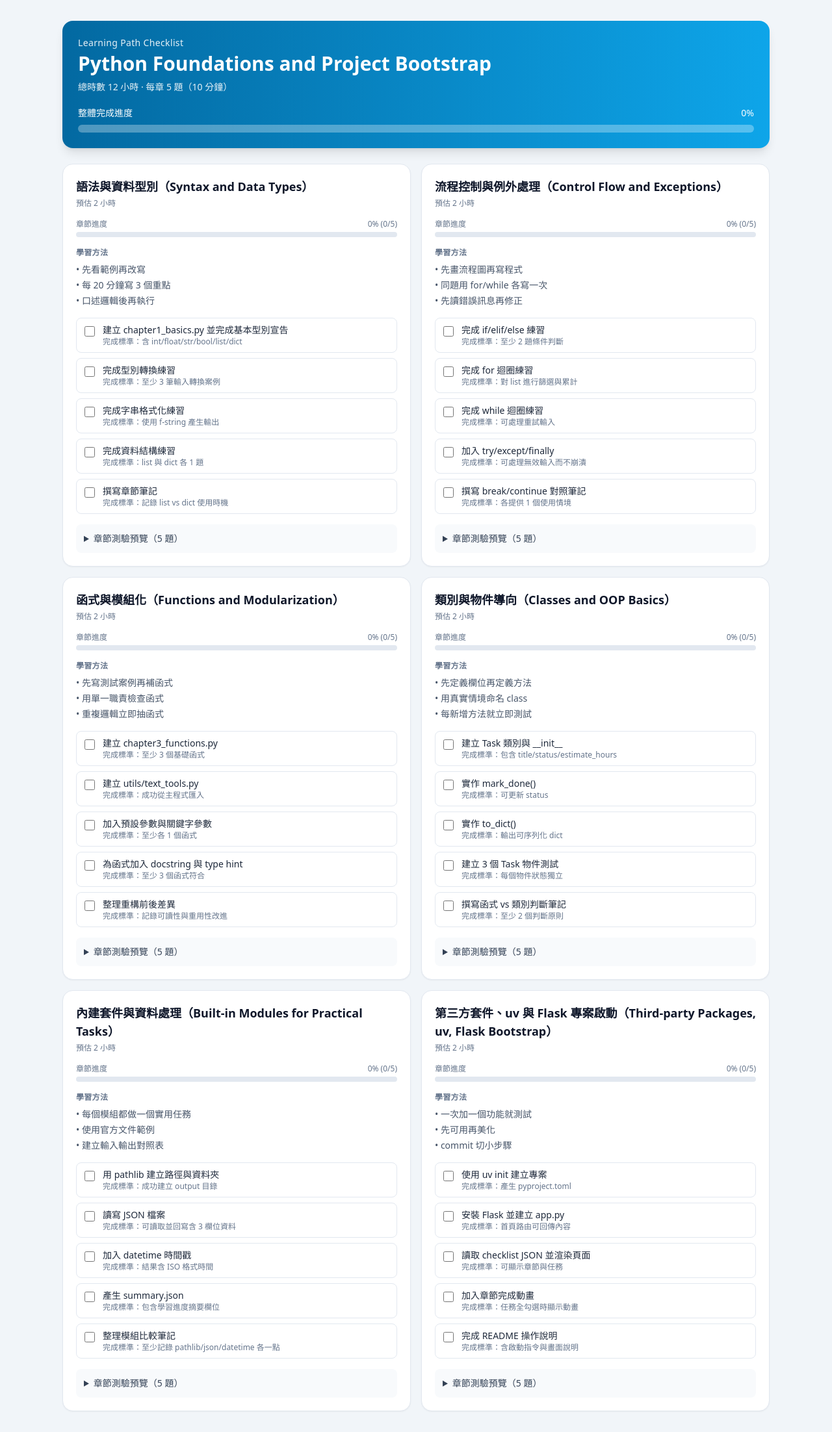
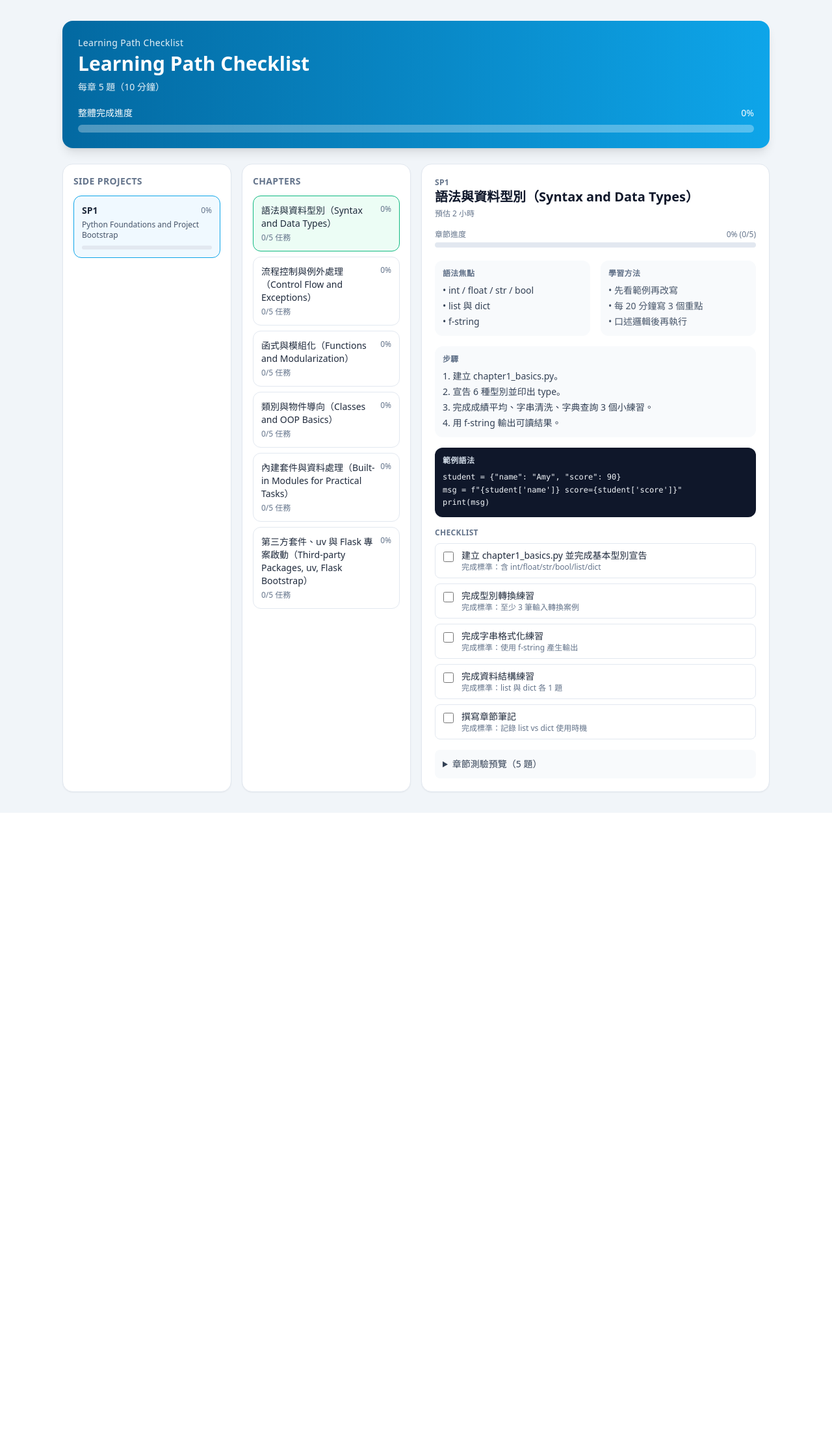
Before and after one commit to mengju-lin/programming-self-learning-path, a Flask app: page / in a window 1280 px wide. Shown: the whole page at 65% size. After the commit the page ends 1251 px from the top, so only its background shows below. Run offline with Flask 3, Linux system fonts and the light colour scheme; some libraries are stand-ins or nearby versions.

Commit message:
sp detailed outline jsons and update checklist app

```diff
--- a/checklist-app/static/app.js
+++ b/checklist-app/static/app.js
@@ -1,19 +1,88 @@
-const data = JSON.parse(document.getElementById("checklist-data").textContent);
-const root = document.getElementById("chapters");
+const rawData = JSON.parse(document.getElementById("checklist-data").textContent);
+const spListEl = document.getElementById("sp-list");
+const chapterListEl = document.getElementById("chapter-list");
+const chapterDetailEl = document.getElementById("chapter-detail");
 const overallBar = document.getElementById("overall-progress-bar");
 const overallLabel = document.getElementById("overall-progress-label");
 
-const storageKey = `learning-path-progress-${data.sp_id}`;
+function normalizeData(data) {
+  if (Array.isArray(data.sps)) return data;
+
+  return {
+    learning_path_title: data.title || "Learning Path Checklist",
+    language: data.language || "zh-TW",
+    quiz_rule: data.quiz_rule || {
+      per_chapter_questions: 5,
+      format: "3 mcq + 2 short_answer",
+      duration_minutes: 10
+    },
+    sps: [
+      {
+        sp_id: data.sp_id || "SP1",
+        title: data.title || "Checklist",
+        estimated_total_hours: data.estimated_total_hours || 0,
+        chapters: (data.chapters || []).map((ch) => ({
+          ...ch,
+          syntax_focus: ch.syntax_focus || [],
+          steps: ch.steps || [],
+          example_code: ch.example_code || ""
+        }))
+      }
+    ]
+  };
+}
+
+const data = normalizeData(rawData);
+const storageKey = `learning-path-progress-${data.learning_path_title}`;
 const saved = JSON.parse(localStorage.getItem(storageKey) || "{}");
 
-function persist(state) {
-  localStorage.setItem(storageKey, JSON.stringify(state));
+const state = {
+  selectedSpId: data.sps[0]?.sp_id || null,
+  selectedChapterId: data.sps[0]?.chapters?.[0]?.id || null
+};
+
+function persist() {
+  localStorage.setItem(storageKey, JSON.stringify(saved));
 }
 
-function chapterProgress(chapter) {
-  const done = chapter.tasks.filter((task) => saved[task.id]).length;
+function taskKey(spId, taskId) {
+  return `${spId}:${taskId}`;
+}
+
+function getSelectedSp() {
+  return data.sps.find((sp) => sp.sp_id === state.selectedSpId) || data.sps[0];
+}
+
+function getSelectedChapter(sp) {
+  if (!sp) return null;
+  return sp.chapters.find((ch) => ch.id === state.selectedChapterId) || sp.chapters[0] || null;
+}
+
+function chapterProgress(sp, chapter) {
+  const done = chapter.tasks.filter((task) => saved[taskKey(sp.sp_id, task.id)]).length;
   const total = chapter.tasks.length;
-  return { done, total, pct: Math.round((done / total) * 100) };
+  const pct = total ? Math.round((done / total) * 100) : 0;
+  return { done, total, pct };
+}
+
+function spProgress(sp) {
+  const allTasks = sp.chapters.flatMap((ch) => ch.tasks.map((t) => taskKey(sp.sp_id, t.id)));
+  const done = allTasks.filter((key) => saved[key]).length;
+  const total = allTasks.length;
+  const pct = total ? Math.round((done / total) * 100) : 0;
+  return { done, total, pct };
+}
+
+function updateOverallProgress() {
+  const allTaskKeys = data.sps.flatMap((sp) =>
+    sp.chapters.flatMap((ch) => ch.tasks.map((t) => taskKey(sp.sp_id, t.id)))
+  );
+  const doneCount = allTaskKeys.filter((key) => saved[key]).length;
+  const total = allTaskKeys.length;
+  const pct = total ? Math.round((doneCount / total) * 100) : 0;
+
+  overallBar.style.width = `${pct}%`;
+  overallLabel.textContent = `${pct}%`;
 }
 
 function makeSpark(card) {
@@ -34,52 +103,122 @@ function celebrate(card) {
   }
 }
 
-function updateOverallProgress() {
-  const allTasks = data.chapters.flatMap((c) => c.tasks);
-  const doneCount = allTasks.filter((t) => saved[t.id]).length;
-  const pct = allTasks.length ? Math.round((doneCount / allTasks.length) * 100) : 0;
-  overallBar.style.width = `${pct}%`;
-  overallLabel.textContent = `${pct}%`;
+function renderSpList() {
+  spListEl.innerHTML = "";
+
+  data.sps.forEach((sp) => {
+    const progress = spProgress(sp);
+    const active = sp.sp_id === state.selectedSpId;
+
+    const button = document.createElement("button");
+    button.type = "button";
+    button.className = [
+      "w-full rounded-xl border p-3 text-left transition",
+      active ? "border-sky-500 bg-sky-50" : "border-slate-200 hover:bg-slate-50"
+    ].join(" ");
+
+    button.innerHTML = `
+      <div class="flex items-center justify-between gap-2">
+        <span class="text-sm font-semibold text-slate-800">${sp.sp_id}</span>
+        <span class="text-xs text-slate-500">${progress.pct}%</span>
+      </div>
+      <p class="mt-1 text-xs text-slate-600">${sp.title}</p>
+      <div class="mt-2 h-1.5 overflow-hidden rounded-full bg-slate-200">
+        <div class="h-full rounded-full bg-sky-500" style="width: ${progress.pct}%"></div>
+      </div>
+    `;
+
+    button.addEventListener("click", () => {
+      state.selectedSpId = sp.sp_id;
+      state.selectedChapterId = sp.chapters[0]?.id || null;
+      render();
+    });
+
+    spListEl.appendChild(button);
+  });
 }
 
-function render() {
-  root.innerHTML = "";
+function renderChapterList(sp) {
+  chapterListEl.innerHTML = "";
 
-  data.chapters.forEach((chapter) => {
-    const progress = chapterProgress(chapter);
-    const completed = progress.done === progress.total;
+  sp.chapters.forEach((chapter) => {
+    const progress = chapterProgress(sp, chapter);
+    const active = chapter.id === state.selectedChapterId;
 
-    const card = document.createElement("section");
-    card.className = [
-      "chapter-card rounded-2xl border bg-white p-5 shadow-sm transition-all duration-300",
-      completed ? "chapter-complete" : "border-slate-200"
+    const button = document.createElement("button");
+    button.type = "button";
+    button.className = [
+      "w-full rounded-xl border p-3 text-left transition",
+      active ? "border-emerald-500 bg-emerald-50" : "border-slate-200 hover:bg-slate-50"
     ].join(" ");
 
-    const methods = chapter.learning_method.map((m) => `<li class=\"text-sm text-slate-600\">• ${m}</li>`).join("");
-    const tasks = chapter.tasks
-      .map(
-        (task) => `
+    button.innerHTML = `
+      <div class="flex items-start justify-between gap-2">
+        <span class="text-sm font-medium text-slate-800">${chapter.title}</span>
+        <span class="text-xs text-slate-500">${progress.pct}%</span>
+      </div>
+      <p class="mt-1 text-xs text-slate-500">${progress.done}/${progress.total} 任務</p>
+    `;
+
+    button.addEventListener("click", () => {
+      state.selectedChapterId = chapter.id;
+      render();
+    });
+
+    chapterListEl.appendChild(button);
+  });
+}
+
+function renderChapterDetail(sp, chapter) {
+  if (!chapter) {
+    chapterDetailEl.innerHTML = '<p class="text-sm text-slate-500">請先選擇章節。</p>';
+    return;
+  }
+
+  const progress = chapterProgress(sp, chapter);
+  const completed = progress.total > 0 && progress.done === progress.total;
+
+  chapterDetailEl.classList.toggle("chapter-complete", completed);
+
+  const syntaxHtml = (chapter.syntax_focus || [])
+    .map((item) => `<li class="text-sm text-slate-700">• ${item}</li>`)
+    .join("");
+
+  const stepsHtml = (chapter.steps || [])
+    .map((item, idx) => `<li class="text-sm text-slate-700">${idx + 1}. ${item}</li>`)
+    .join("");
+
+  const methodsHtml = (chapter.learning_method || [])
+    .map((m) => `<li class="text-sm text-slate-600">• ${m}</li>`)
+    .join("");
+
+  const tasksHtml = chapter.tasks
+    .map((task) => {
+      const key = taskKey(sp.sp_id, task.id);
+      const checked = saved[key] ? "checked" : "";
+      return `
         <label class="flex cursor-pointer items-start gap-3 rounded-lg border border-slate-200 px-3 py-2 hover:bg-slate-50">
-          <input type="checkbox" data-task-id="${task.id}" class="mt-1 h-4 w-4 rounded border-slate-400 text-sky-600 focus:ring-sky-500" ${saved[task.id] ? "checked" : ""} />
+          <input type="checkbox" data-task-id="${task.id}" class="task-checkbox mt-1 h-4 w-4 rounded border-slate-400 text-sky-600 focus:ring-sky-500" ${checked} />
           <span>
             <span class="block text-sm font-medium text-slate-800">${task.text}</span>
             <span class="block text-xs text-slate-500">完成標準：${task.done_criteria}</span>
           </span>
         </label>
-      `
-      )
+      `;
+    })
     .join("");
 
-    const quizPreview = chapter.quiz
-      .slice(0, 2)
-      .map((q, i) => `<li class=\"text-xs text-slate-500\">Q${i + 1}：${q.question}</li>`)
+  const quizHtml = (chapter.quiz || [])
+    .slice(0, 3)
+    .map((q, idx) => `<li class="text-xs text-slate-500">Q${idx + 1}：${q.question}</li>`)
     .join("");
 
-    card.innerHTML = `
+  chapterDetailEl.innerHTML = `
     <div class="flex items-start justify-between gap-3">
       <div>
-          <h2 class="text-lg font-bold text-slate-900">${chapter.title}</h2>
-          <p class="mt-1 text-xs text-slate-500">預估 ${chapter.estimated_hours} 小時</p>
+        <p class="text-xs font-semibold uppercase tracking-wide text-slate-500">${sp.sp_id}</p>
+        <h2 class="text-xl font-bold text-slate-900">${chapter.title}</h2>
+        <p class="mt-1 text-xs text-slate-500">預估 ${chapter.estimated_hours || "-"} 小時</p>
       </div>
       ${completed ? '<span class="complete-badge rounded-full bg-emerald-100 px-3 py-1 text-xs font-semibold text-emerald-700">已完成</span>' : ""}
     </div>
@@ -94,40 +233,66 @@ function render() {
       </div>
     </div>
 
-      <div class="mt-4">
+    <div class="mt-5 grid gap-4 md:grid-cols-2">
+      <section class="rounded-xl bg-slate-50 p-3">
+        <p class="text-xs font-semibold uppercase tracking-wide text-slate-500">語法焦點</p>
+        <ul class="mt-2 space-y-1">${syntaxHtml || '<li class="text-sm text-slate-400">尚未提供</li>'}</ul>
+      </section>
+
+      <section class="rounded-xl bg-slate-50 p-3">
         <p class="text-xs font-semibold uppercase tracking-wide text-slate-500">學習方法</p>
-        <ul class="mt-2 space-y-1">${methods}</ul>
+        <ul class="mt-2 space-y-1">${methodsHtml || '<li class="text-sm text-slate-400">尚未提供</li>'}</ul>
+      </section>
     </div>
 
-      <div class="mt-4 space-y-2">${tasks}</div>
+    <section class="mt-4 rounded-xl bg-slate-50 p-3">
+      <p class="text-xs font-semibold uppercase tracking-wide text-slate-500">步驟</p>
+      <ol class="mt-2 space-y-1">${stepsHtml || '<li class="text-sm text-slate-400">尚未提供</li>'}</ol>
+    </section>
+
+    <section class="mt-4 rounded-xl bg-slate-900 p-3 text-slate-100">
+      <p class="text-xs font-semibold uppercase tracking-wide text-slate-300">範例語法</p>
+      <pre class="mt-2 overflow-x-auto text-xs leading-relaxed"><code>${chapter.example_code || "# 尚未提供範例語法"}</code></pre>
+    </section>
+
+    <section class="mt-4 space-y-2">
+      <p class="text-xs font-semibold uppercase tracking-wide text-slate-500">Checklist</p>
+      ${tasksHtml}
+    </section>
 
     <details class="mt-4 rounded-lg bg-slate-50 p-3">
       <summary class="cursor-pointer text-sm font-medium text-slate-700">章節測驗預覽（5 題）</summary>
-        <ul class="mt-2 space-y-1">${quizPreview}</ul>
+      <ul class="mt-2 space-y-1">${quizHtml || '<li class="text-xs text-slate-400">尚未提供</li>'}</ul>
     </details>
   `;
 
-    root.appendChild(card);
-
-    card.querySelectorAll("input[type=checkbox]").forEach((checkbox) => {
+  chapterDetailEl.querySelectorAll(".task-checkbox").forEach((checkbox) => {
     checkbox.addEventListener("change", () => {
-        const beforeCompleted = chapterProgress(chapter).done === chapter.tasks.length;
-        saved[checkbox.dataset.taskId] = checkbox.checked;
-        persist(saved);
+      const beforeCompleted = chapterProgress(sp, chapter).done === chapter.tasks.length;
+      const key = taskKey(sp.sp_id, checkbox.dataset.taskId);
+      saved[key] = checkbox.checked;
+      persist();
       render();
       updateOverallProgress();
 
-        const afterCard = [...root.children].find((el) =>
-          el.querySelector("h2")?.textContent === chapter.title
-        );
-        const afterCompleted = chapterProgress(chapter).done === chapter.tasks.length;
-        if (!beforeCompleted && afterCompleted && afterCard) {
-          celebrate(afterCard);
+      const afterCompleted = chapterProgress(sp, chapter).done === chapter.tasks.length;
+      if (!beforeCompleted && afterCompleted) {
+        celebrate(chapterDetailEl);
       }
-      });
     });
   });
 }
 
+function render() {
+  const sp = getSelectedSp();
+  const chapter = getSelectedChapter(sp);
+
+  renderSpList();
+  if (sp) {
+    renderChapterList(sp);
+  }
+  renderChapterDetail(sp, chapter);
+  updateOverallProgress();
+}
+
 render();
-updateOverallProgress();
--- a/checklist-app/templates/index.html
+++ b/checklist-app/templates/index.html
@@ -28,9 +28,11 @@
     <div class="mx-auto max-w-6xl p-4 md:p-8">
       <header class="rounded-2xl bg-gradient-to-r from-brand-700 to-brand-500 p-6 text-white shadow-lg">
         <p class="text-sm tracking-wide opacity-90">Learning Path Checklist</p>
-        <h1 class="mt-1 text-2xl font-bold md:text-3xl">{{ checklist.title }}</h1>
+        <h1 id="page-title" class="mt-1 text-2xl font-bold md:text-3xl">
+          {{ checklist.learning_path_title or checklist.title }}
+        </h1>
         <p class="mt-2 text-sm opacity-90">
-          總時數 {{ checklist.estimated_total_hours }} 小時 · 每章 {{ checklist.quiz_rule.per_chapter_questions }} 題（{{ checklist.quiz_rule.duration_minutes }} 分鐘）
+          每章 {{ checklist.quiz_rule.per_chapter_questions }} 題（{{ checklist.quiz_rule.duration_minutes }} 分鐘）
         </p>
 
         <div class="mt-5">
@@ -44,7 +46,21 @@
         </div>
       </header>
 
-      <main id="chapters" class="mt-6 grid gap-4 md:grid-cols-2"></main>
+      <main class="mt-6 grid gap-4 lg:grid-cols-12">
+        <section class="rounded-2xl border border-slate-200 bg-white p-4 shadow-sm lg:col-span-3">
+          <h2 class="text-sm font-semibold uppercase tracking-wide text-slate-500">Side Projects</h2>
+          <div id="sp-list" class="mt-3 space-y-2"></div>
+        </section>
+
+        <section class="rounded-2xl border border-slate-200 bg-white p-4 shadow-sm lg:col-span-3">
+          <h2 class="text-sm font-semibold uppercase tracking-wide text-slate-500">Chapters</h2>
+          <div id="chapter-list" class="mt-3 space-y-2"></div>
+        </section>
+
+        <section id="chapter-detail" class="chapter-card rounded-2xl border border-slate-200 bg-white p-5 shadow-sm lg:col-span-6">
+          <p class="text-sm text-slate-500">請先選擇章節。</p>
+        </section>
+      </main>
     </div>
 
     <script id="checklist-data" type="application/json">{{ checklist | tojson }}</script>
```
Also changed, not shown: checklist-app/data/checklist.json (+82 -3 lines), memory-bank/side-projects-outline.md (+9 -0 lines), memory-bank/sp2-detailed-outline.md (added, +44 -0 lines), memory-bank/sp3-detailed-outline.md (added, +44 -0 lines), memory-bank/sp4-detailed-outline.md (added, +44 -0 lines), memory-bank/sp5-detailed-outline.md (added, +44 -0 lines), memory-bank/sp6-detailed-outline.md (added, +44 -0 lines). Lines whose indentation alone changed are shown as unchanged.
